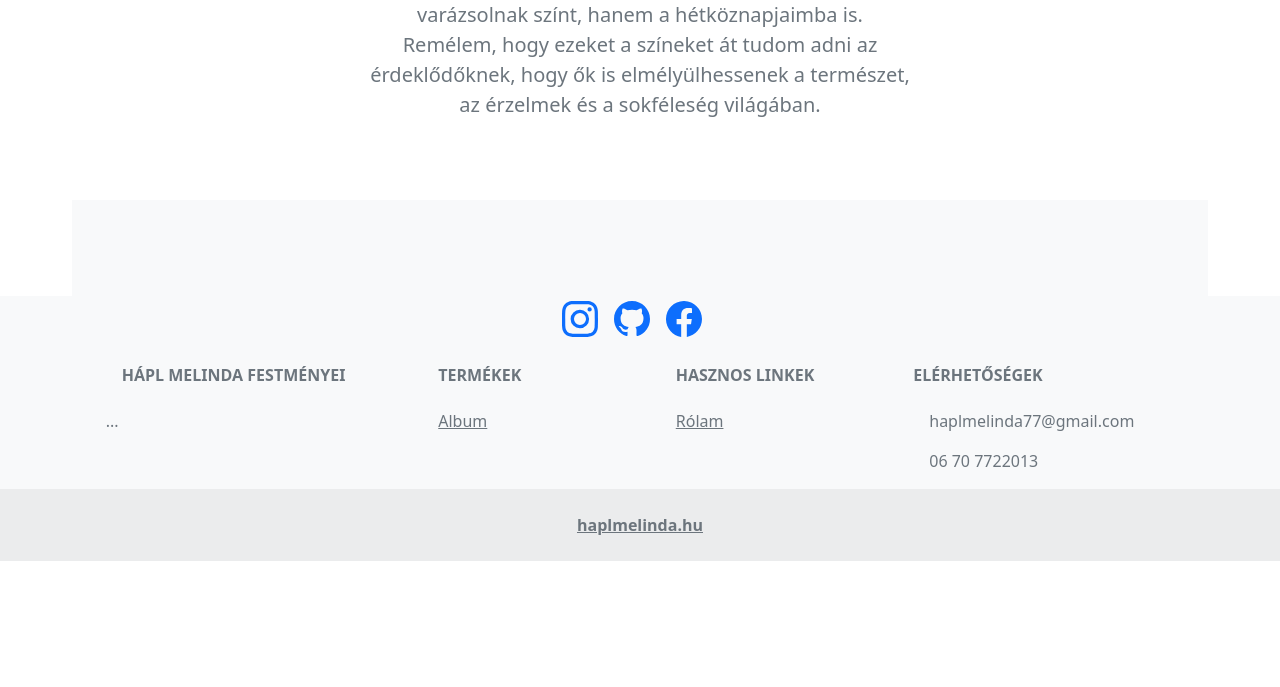
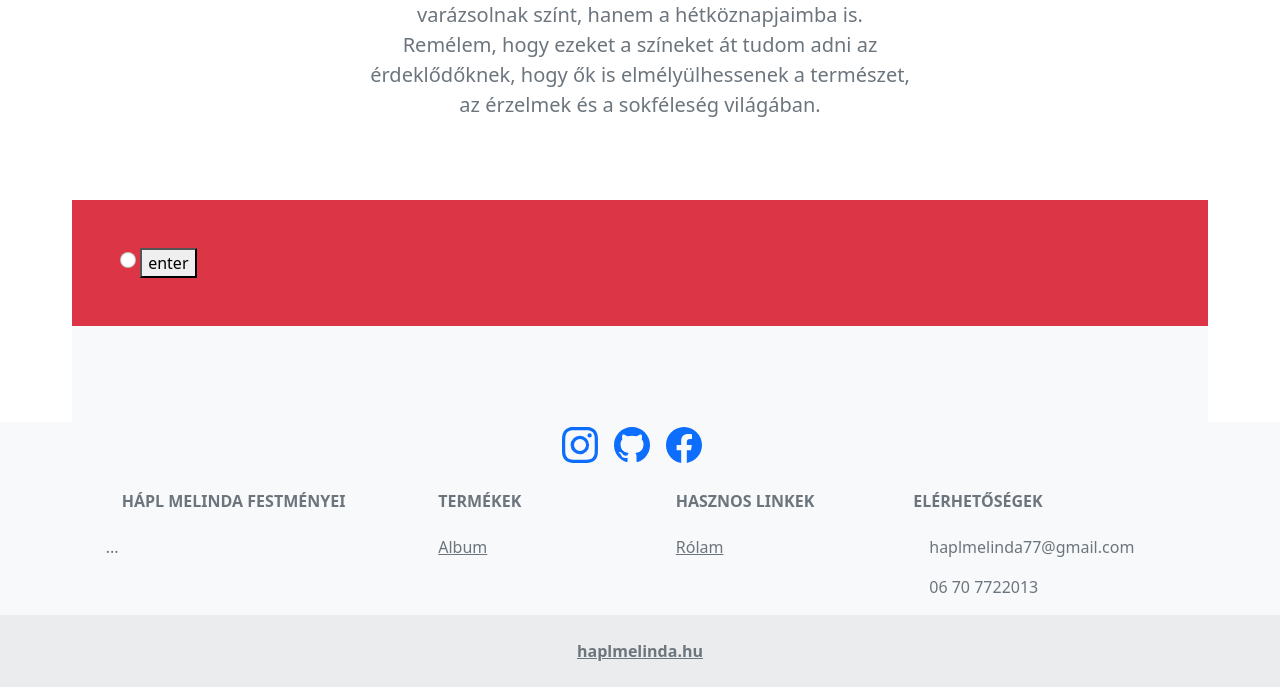
Before and after one commit to molnaredom/haplmeinda, a Django app: page / in a window 1280 px wide. Shown: the part 240-927 px from the top of the page. Before the commit the page ends 801 px from the top, so only its background shows below. Run offline with Django 3.2, Linux system fonts and the light colour scheme; data that the repository does not hold is empty.

Commit message:
DEMO szűrő

```diff
--- a/haplmelinda_app/haplmelinda_oldal/templates/kepek.html
+++ b/haplmelinda_app/haplmelinda_oldal/templates/kepek.html
@@ -24,7 +24,15 @@
             </div>
         </div>
     </section>
+<div class="bg-danger p-5">
 
+    <form method="POST" action="">
+        {% csrf_token %}
+        <input class="form-check-input" type="radio" id="{{ i }}" name="tema" value="női alak">
+
+        <button type="submit">  enter</button>
+    </form>
+</div>
     <div class="album py-5 bg-light">
         <!-- Gallery -->
         <div class="row">
--- a/haplmelinda_app/haplmelinda_oldal/views.py
+++ b/haplmelinda_app/haplmelinda_oldal/views.py
@@ -9,13 +9,22 @@ def kep_reszletek(request, id):
 from django.db.models import F
 def album(request):
     kepek = Kep.objects.all().order_by('?')
+    print(request.POST)
+    if "tema" in request.POST:
+        print("téma léesz a téma", request.POST)
+        tema_neve = request.POST["tema"]
+        print(tema_neve)
+        eredemeny =Kep.objects.all().filter(tema=tema_neve)
+        print(eredemeny)
+    else:
+        print("nem sikerult")
 
     oszlop1 = kepek.annotate(idmod3=F('id') % 3).filter(idmod3=0)
     oszlop2 = kepek.annotate(idmod3=F('id') % 3).filter(idmod3=1)
     oszlop3 = kepek.annotate(idmod3=F('id') % 3).filter(idmod3=2)
 
     return render(request, 'kepek.html',
-                  {"kepek_tomb": kepek, "o1":oszlop1, "o2":oszlop2, "o3":oszlop3, })
+                  {"kepek_tomb": kepek, "o1": oszlop1, "o2": oszlop2, "o3": oszlop3, })
 
 def rolam(request):
     return render(request, 'rolam.html', {})
```
